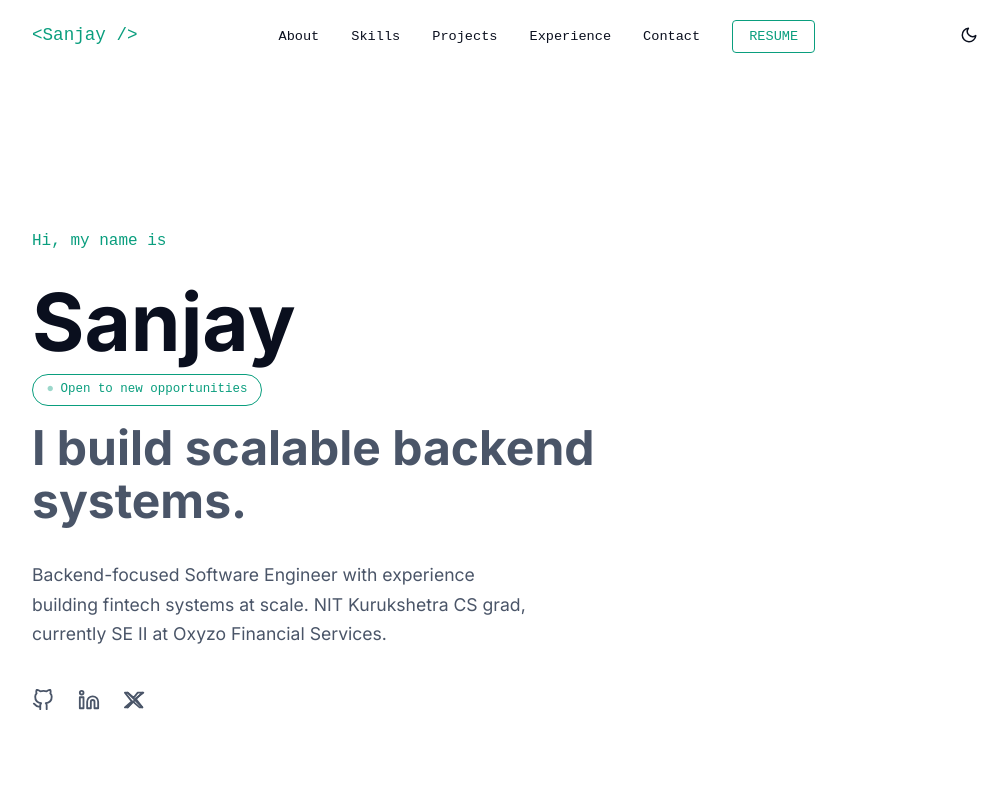
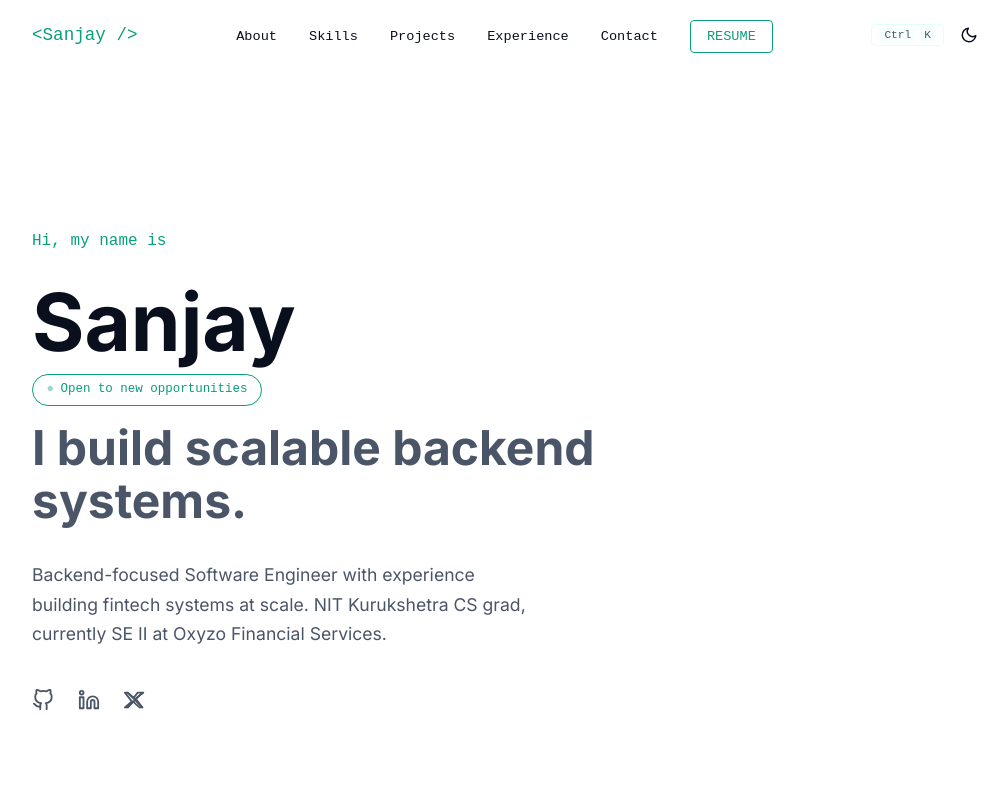
Before and after one commit to sparjapati/portfolio, a React (Vite) app: page / in a window 1280 px wide. Shown: the top 800 px of the page, without its empty margins (133-1141 px from the left). Built offline with nearby package versions, Linux system fonts and the light colour scheme.

Commit message:
feat: add Ctrl+K hint button in navbar to surface command palette

```diff
--- a/src/App.jsx
+++ b/src/App.jsx
@@ -19,7 +19,7 @@ function App() {
   return (
     <div className="app">
       <a href="#main-content" className="skip-link">Skip to main content</a>
-      <Navbar theme={theme} toggleTheme={toggleTheme} />
+      <Navbar theme={theme} toggleTheme={toggleTheme} onOpenPalette={palette.open} />
       <main id="main-content">
         <Hero />
         <About />
--- a/src/components/Navbar.css
+++ b/src/components/Navbar.css
@@ -134,6 +134,41 @@
   gap: 0.75rem;
 }
 
+.cmd-hint {
+  display: flex;
+  align-items: center;
+  gap: 3px;
+  background: none;
+  border: 1px solid rgba(100, 255, 218, 0.2);
+  border-radius: 4px;
+  color: var(--text-secondary);
+  cursor: pointer;
+  padding: 3px 7px;
+  font-family: var(--font-mono);
+  font-size: 0.7rem;
+  transition: var(--transition);
+}
+
+.cmd-hint:hover {
+  border-color: var(--accent);
+  color: var(--accent);
+}
+
+.cmd-hint span {
+  display: inline-flex;
+  align-items: center;
+  justify-content: center;
+  background: rgba(100, 255, 218, 0.06);
+  border-radius: 3px;
+  padding: 1px 5px;
+}
+
+@media (max-width: 768px) {
+  .cmd-hint {
+    display: none;
+  }
+}
+
 .theme-toggle-nav {
   display: flex;
   align-items: center;
--- a/src/components/Navbar.jsx
+++ b/src/components/Navbar.jsx
@@ -27,7 +27,7 @@ const MoonIcon = () => (
   </svg>
 )
 
-export default function Navbar({ theme, toggleTheme }) {
+export default function Navbar({ theme, toggleTheme, onOpenPalette }) {
   const [menuOpen, setMenuOpen] = useState(false)
   const [scrolled, setScrolled] = useState(false)
   const hamburgerRef = useRef(null)
@@ -101,6 +101,16 @@ export default function Navbar({ theme, toggleTheme }) {
           </li>
         </ul>
         <div className="nav-actions">
+          {onOpenPalette && (
+            <button
+              className="cmd-hint"
+              onClick={onOpenPalette}
+              aria-label="Open command palette"
+            >
+              <span>Ctrl</span>
+              <span>K</span>
+            </button>
+          )}
           <button
             className="theme-toggle-nav"
             onClick={toggleTheme}
```
